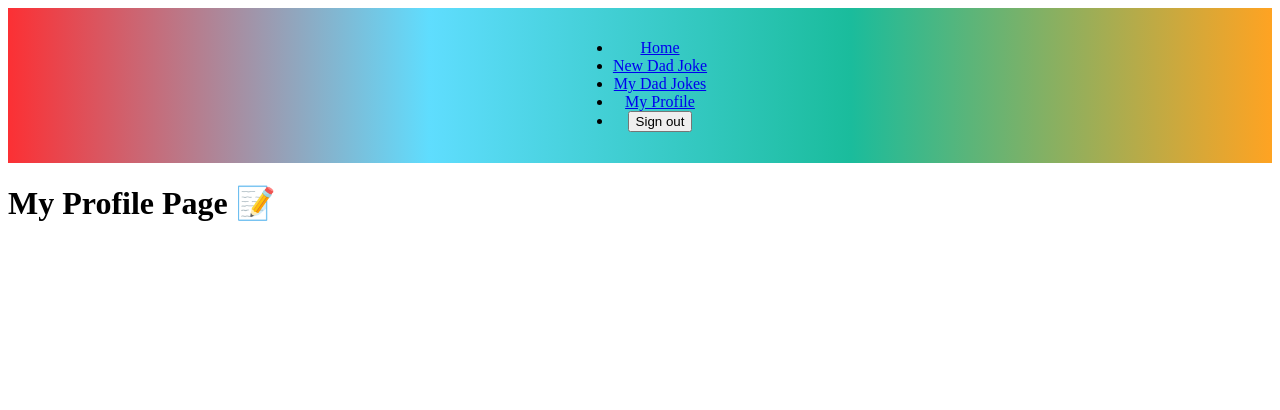
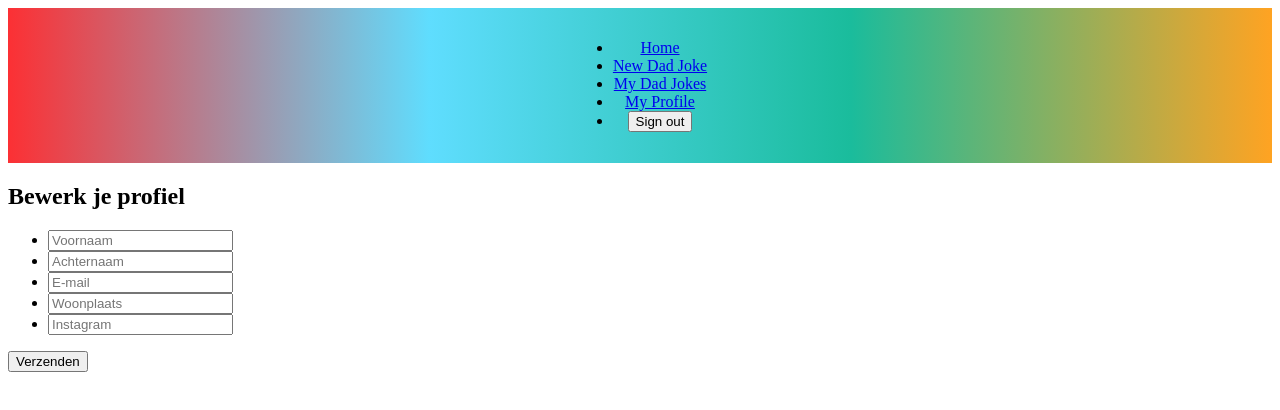
Before and after one commit to LauravanHeeswijk/EindopdrachtFro, a React (Vite) app: page /my-profile in a window 1280 px wide. Shown: the top 410 px of the page. Built offline with nearby package versions, Linux system fonts and the light colour scheme; no server answers; sample sign-in values are in the browser's storage.

Commit message:
start gemaakt aan de profielpagina! nu werkend krijgen met de POST request

```diff
--- a/src/pages/LoginRegistrationPage/LoginRegistrationPage.jsx
+++ /dev/null
@@ -1,4 +0,0 @@
-const LoginRegistrationPage = () => {
-    return <h1>Dad Jokes!</h1>;
-};
-export default LoginRegistrationPage;
--- a/src/pages/MyProfilePage/MyProfilePage.jsx
+++ b/src/pages/MyProfilePage/MyProfilePage.jsx
@@ -1,5 +1,58 @@
+import { useState } from 'react';
+import axios from 'axios';
+
 const MyProfilePage = () => {
-    return <h1>My Profile Page 📝</h1>;
+    const [name, setName] = useState('');
+    const [lastName, setLastName] = useState('');
+    const [email, setEmail] = useState('');
+    const [city, setCity] = useState('');
+    const [instagram, setInstagram] = useState('');
+
+    const handleSubmit = async (e) => {
+        e.preventDefault();
+
+        const data = {
+            name: name,
+            lastName: lastName,
+            email: email,
+            city: city,
+            instagram: instagram,
+        };
+
+        try {
+            await axios.post("https://api.datavortex.nl/dadjokes/users", data);
+            alert("Profiel opgeslagen!");
+        } catch (error) {
+            console.error("Fout:", error);
+            alert("Er is iets misgegaan.");
+        }
+    };
+
+    return (
+        <div>
+            <h2>Bewerk je profiel</h2>
+            <form onSubmit={handleSubmit}>
+                <ul>
+                    <li>
+                        <input type="text" placeholder="Voornaam" value={name} onChange={(e) => setName(e.target.value)} />
+                    </li>
+                    <li>
+                        <input type="text" placeholder="Achternaam" value={lastName} onChange={(e) => setLastName(e.target.value)} />
+                    </li>
+                    <li>
+                        <input type="email" placeholder="E-mail" value={email} onChange={(e) => setEmail(e.target.value)} />
+                    </li>
+                    <li>
+                        <input type="text" placeholder="Woonplaats" value={city} onChange={(e) => setCity(e.target.value)} />
+                    </li>
+                    <li>
+                        <input type="text" placeholder="Instagram" value={instagram} onChange={(e) => setInstagram(e.target.value)} />
+                    </li>
+                </ul>
+                <button type="submit">Verzenden</button>
+            </form>
+        </div>
+    );
 };
 
 export default MyProfilePage;
```
Also changed, not shown: src/pages/LoginRegistrationPage/LoginRegistrationPage.css (deleted).
